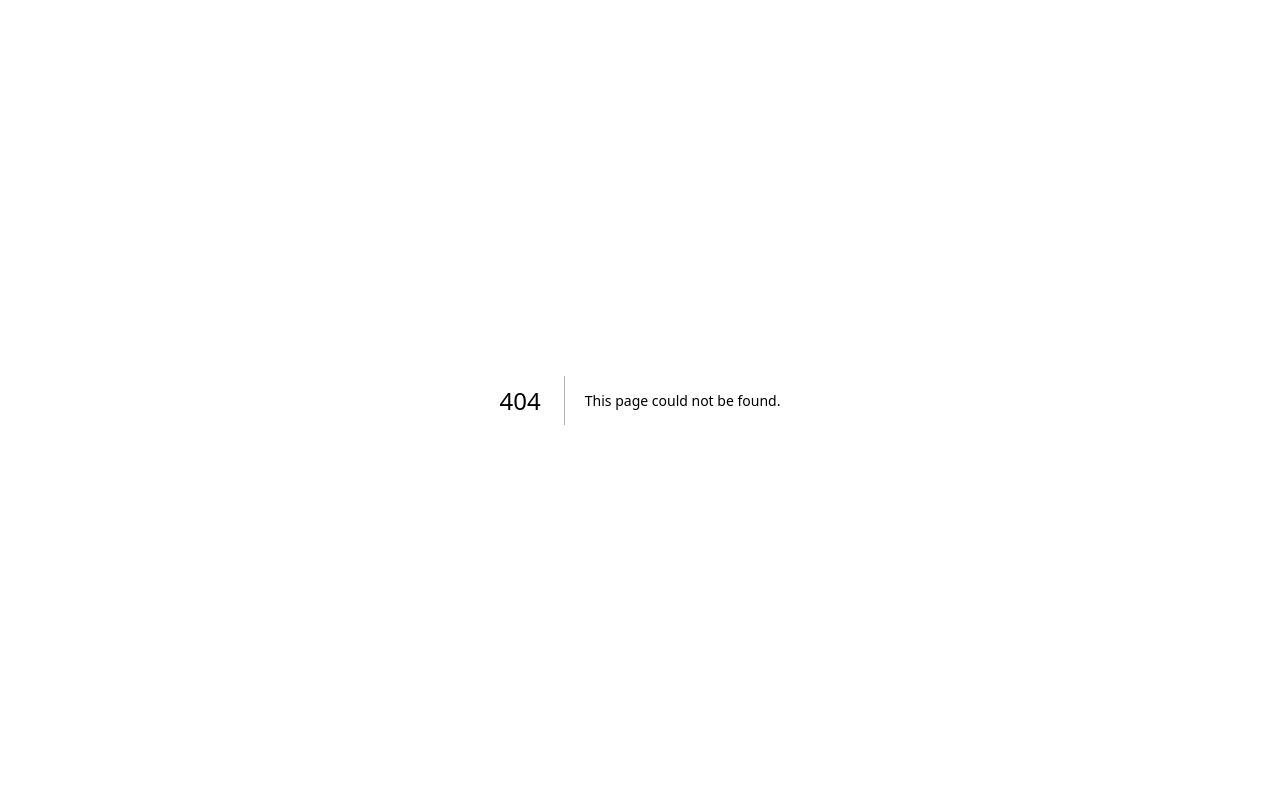
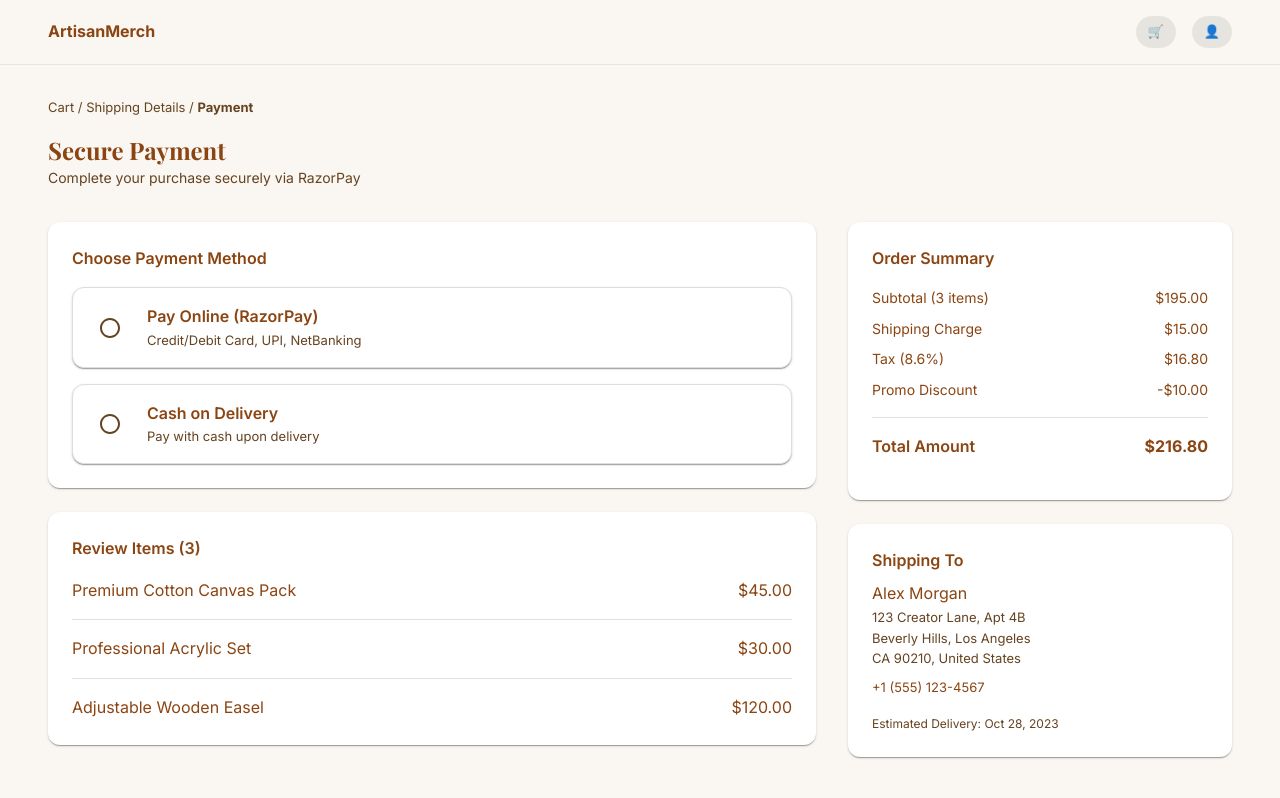
Before and after one commit to varshaPBN/E-commerce, a Next.js app in the folder frontend/: page /payment in a window 1280 px wide. Before the commit this address had no page. Built offline with nearby package versions, Linux system fonts and the light colour scheme.

Commit message:
Payment pages

```diff
--- a/frontend/src/components/Login.js
+++ b/frontend/src/components/Login.js
@@ -5,11 +5,10 @@ import {
   CardContent,
   TextField,
   Typography,
-  Chip,
 } from "@mui/material";
 import MailOutlineIcon from "@mui/icons-material/MailOutline";
 import FavoriteIcon from "@mui/icons-material/Favorite";
-import LockOutlinedIcon from "@mui/icons-material/LockOutlined";
+//import LockOutlinedIcon from "@mui/icons-material/LockOutlined";
 import { useRouter } from "next/router";
 import { useState } from "react";
 import axios from "axios";
--- /dev/null
+++ b/frontend/src/components/payment/OrderSummary.js
@@ -0,0 +1,46 @@
+import { Box, Paper, Typography, Divider, Button } from "@mui/material";
+
+export default function OrderSummary() {
+  return (
+    <Paper sx={{ p: 3 }}>
+      <Typography fontWeight={600} mb={2}>
+        Order Summary
+      </Typography>
+
+      {[
+        ["Subtotal (3 items)", "$195.00"],
+        ["Shipping Charge", "$15.00"],
+        ["Tax (8.6%)", "$16.80"],
+        ["Promo Discount", "-$10.00"],
+      ].map(([label, value]) => (
+        <Box key={label} sx={{ display: "flex", justifyContent: "space-between", mb: 1 }}>
+          <Typography fontSize={14}>{label}</Typography>
+          <Typography fontSize={14}>{value}</Typography>
+        </Box>
+      ))}
+
+      <Divider sx={{ my: 2 }} />
+
+      <Box sx={{ display: "flex", justifyContent: "space-between", mb: 2 }}>
+        <Typography fontWeight={600}>Total Amount</Typography>
+        <Typography fontWeight={700}>$216.80</Typography>
+      </Box>
+
+      {/* <Button
+        fullWidth
+        sx={{
+          bgcolor: "#8B6B5C",
+          color: "#fff",
+          py: 1.2,
+          "&:hover": { bgcolor: "#75574A" },
+        }}
+      >
+        Proceed to Payment →
+      </Button> */}
+
+      {/* <Typography fontSize={12} color="text.secondary" mt={1}>
+        🔒 Payments are SSL encrypted and secure
+      </Typography> */}
+    </Paper>
+  );
+}
--- /dev/null
+++ b/frontend/src/components/payment/PaymentMethods.js
@@ -0,0 +1,137 @@
+import { useState } from "react";
+import {
+  Box,
+  Paper,
+  Typography,
+  Radio,
+  Button,
+  Divider,
+} from "@mui/material";
+
+export default function PaymentMethods() {
+  const [method, setMethod] = useState(null);
+  const [onlineMode, setOnlineMode] = useState(null);
+
+  const handleProceed = () => {
+    if (method === "online") {
+      alert(`Proceeding with RazorPay via ${onlineMode}`);
+    } else if (method === "cod") {
+      alert("Order placed with Cash on Delivery");
+    }
+  };
+
+  return (
+    <Paper sx={{ p: 3, mb: 3 }}>
+      <Typography fontWeight={600} mb={2}>
+        Choose Payment Method
+      </Typography>
+
+      {/* PAY ONLINE */}
+      <Paper
+        sx={{
+          p: 2,
+          mb: 2,
+          border: method === "online" ? "2px solid #8B6B5C" : "1px solid #ddd",
+          cursor: "pointer",
+        }}
+        onClick={() => {
+          setMethod("online");
+          setOnlineMode(null);
+        }}
+      >
+        <Box sx={{ display: "flex", gap: 2 }}>
+          <Radio checked={method === "online"} />
+          <Box>
+            <Typography fontWeight={600}>
+              Pay Online (RazorPay)
+            </Typography>
+            <Typography fontSize={13} color="text.secondary">
+              Credit/Debit Card, UPI, NetBanking
+            </Typography>
+          </Box>
+        </Box>
+
+        {method === "online" && (
+          <>
+            <Divider sx={{ my: 2 }} />
+            <Typography fontSize={14} mb={1}>
+              Select Payment Mode
+            </Typography>
+
+            {["upi", "card", "netbanking"].map((mode) => (
+              <Box
+                key={mode}
+                sx={{
+                  display: "flex",
+                  alignItems: "center",
+                  cursor: "pointer",
+                  mb: 1,
+                }}
+                onClick={(e) => {
+                  e.stopPropagation();
+                  setOnlineMode(mode);
+                }}
+              >
+                <Radio checked={onlineMode === mode} />
+                <Typography textTransform="capitalize">
+                  {mode}
+                </Typography>
+              </Box>
+            ))}
+          </>
+        )}
+      </Paper>
+
+      {/* CASH ON DELIVERY */}
+      <Paper
+        sx={{
+          p: 2,
+          border: method === "cod" ? "2px solid #8B6B5C" : "1px solid #ddd",
+          cursor: "pointer",
+        }}
+        onClick={() => {
+          setMethod("cod");
+          setOnlineMode(null);
+        }}
+      >
+        <Box sx={{ display: "flex", gap: 2 }}>
+          <Radio checked={method === "cod"} />
+          <Box>
+            <Typography fontWeight={600}>
+              Cash on Delivery
+            </Typography>
+            <Typography fontSize={13} color="text.secondary">
+              Pay with cash upon delivery
+            </Typography>
+          </Box>
+        </Box>
+
+        {method === "cod" && (
+          <>
+            <Divider sx={{ my: 2 }} />
+            <Typography fontSize={14} color="green">
+              ✔ You can pay when you receive your order
+            </Typography>
+          </>
+        )}
+      </Paper>
+
+      {/* SINGLE PROCEED BUTTON */}
+      {method && (
+        <Button
+          fullWidth
+          disabled={method === "online" && !onlineMode}
+          sx={{
+            mt: 3,
+            bgcolor: "#8B6B5C",
+            color: "#fff",
+            "&:hover": { bgcolor: "#75574A" },
+          }}
+          onClick={handleProceed}
+        >
+          Proceed to Payment
+        </Button>
+      )}
+    </Paper>
+  );
+}
--- /dev/null
+++ b/frontend/src/components/payment/ReviewItems.js
@@ -0,0 +1,27 @@
+import { Box, Paper, Typography, Divider } from "@mui/material";
+
+const items = [
+  { name: "Premium Cotton Canvas Pack", price: "$45.00" },
+  { name: "Professional Acrylic Set", price: "$30.00" },
+  { name: "Adjustable Wooden Easel", price: "$120.00" },
+];
+
+export default function ReviewItems() {
+  return (
+    <Paper sx={{ p: 3 }}>
+      <Typography fontWeight={600} mb={2}>
+        Review Items (3)
+      </Typography>
+
+      {items.map((item, i) => (
+        <Box key={i}>
+          <Box sx={{ display: "flex", justifyContent: "space-between" }}>
+            <Typography>{item.name}</Typography>
+            <Typography>{item.price}</Typography>
+          </Box>
+          {i !== items.length - 1 && <Divider sx={{ my: 2 }} />}
+        </Box>
+      ))}
+    </Paper>
+  );
+}
--- /dev/null
+++ b/frontend/src/components/payment/ShippingDetails.js
@@ -0,0 +1,28 @@
+import { Paper, Typography } from "@mui/material";
+
+export default function ShippingDetails() {
+  return (
+    <Paper sx={{ p: 3 }}>
+      <Typography fontWeight={600} mb={1}>
+        Shipping To
+      </Typography>
+
+      <Typography>Alex Morgan</Typography>
+      <Typography fontSize={13} color="text.secondary">
+        123 Creator Lane, Apt 4B
+        <br />
+        Beverly Hills, Los Angeles
+        <br />
+        CA 90210, United States
+      </Typography>
+
+      <Typography fontSize={13} mt={1}>
+        +1 (555) 123-4567
+      </Typography>
+
+      <Typography fontSize={12} color="text.secondary" mt={2}>
+        Estimated Delivery: Oct 28, 2023
+      </Typography>
+    </Paper>
+  );
+}
--- /dev/null
+++ b/frontend/src/pages/payment.js
@@ -0,0 +1,78 @@
+import { Box, Typography, Chip } from "@mui/material";
+import PaymentMethods from "@/components/payment/PaymentMethods";
+import OrderSummary from "@/components/payment/OrderSummary";
+import ReviewItems from "@/components/payment/ReviewItems";
+import ShippingDetails from "@/components/payment/ShippingDetails";
+
+export default function PaymentPage() {
+  return (
+    <Box sx={{ minHeight: "100vh", bgcolor: "#FAF7F2" }}>
+
+      {/* HEADER */}
+      <Box
+        sx={{
+          px: 6,
+          py: 2,
+          display: "flex",
+          justifyContent: "space-between",
+          alignItems: "center",
+          borderBottom: "1px solid #e5e5e5",
+        }}
+      >
+        <Typography fontWeight={700}>ArtisanMerch</Typography>
+        <Box sx={{ display: "flex", gap: 2 }}>
+          <Chip label="🛒" />
+          <Chip label="👤" />
+        </Box>
+      </Box>
+
+      {/* CONTENT */}
+      <Box sx={{ px: 6, py: 4 }}>
+        <Typography fontSize={13} color="text.secondary">
+          Cart / Shipping Details / <b>Payment</b>
+        </Typography>
+
+        <Box
+          sx={{
+            display: "flex",
+            justifyContent: "space-between",
+            alignItems: "center",
+            mt: 2,
+          }}
+        >
+          <Box>
+            <Typography variant="h4" fontWeight={700}>
+              Secure Payment
+            </Typography>
+            <Typography fontSize={14} color="text.secondary">
+              Complete your purchase securely via RazorPay
+            </Typography>
+          </Box>
+
+          {/* <Chip
+            icon={<span>🔒</span>}
+            label="SSL Secured Checkout"
+            variant="outlined"
+          /> */}
+        </Box>
+
+        <Box sx={{ display: "flex", gap: 4, mt: 4 }}>
+
+          {/* LEFT */}
+          <Box sx={{ flex: 2 }}>
+            <PaymentMethods />
+            <ReviewItems />
+          </Box>
+
+          {/* RIGHT */}
+          <Box sx={{ flex: 1 }}>
+            <OrderSummary />
+            <Box sx={{ mt: 3 }}>
+              <ShippingDetails />
+            </Box>
+          </Box>
+        </Box>
+      </Box>
+    </Box>
+  );
+}
```
